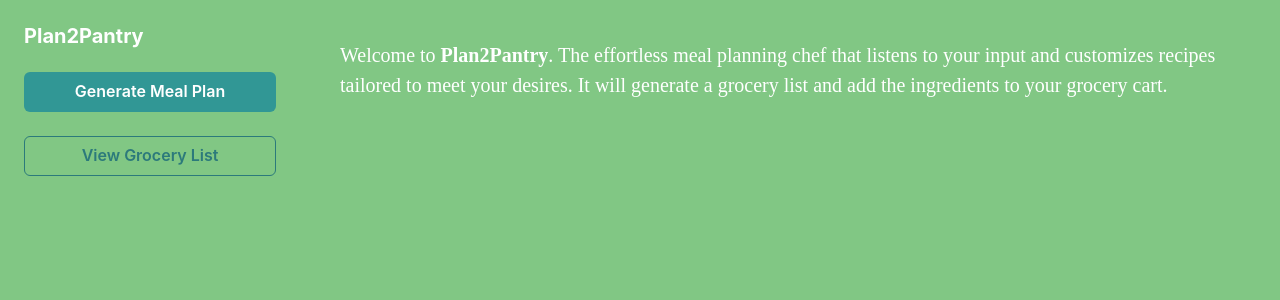
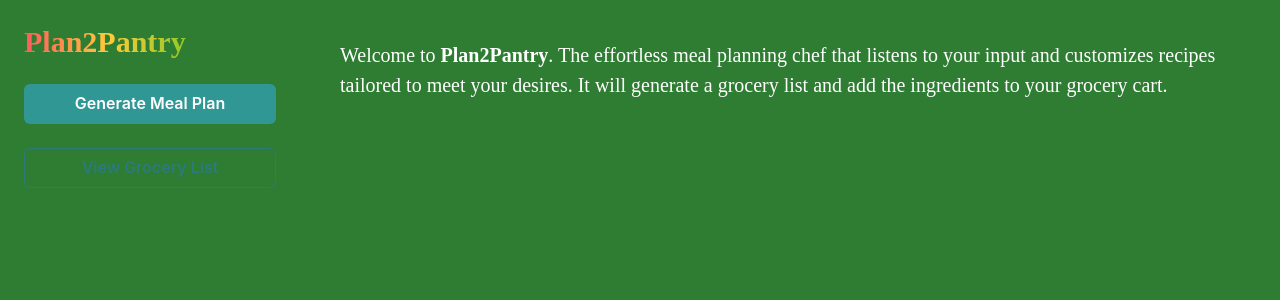
Before and after one commit to maa11235/meal-planner-frontend, a React (Create React App) app: page / in a window 1280 px wide. Shown: the top 300 px of the page. Built offline with nearby package versions, Linux system fonts and the light colour scheme.

Commit message:
back to original background green, colorful plan2pantry

```diff
--- a/src/App.js
+++ b/src/App.js
@@ -9,13 +9,13 @@ import {
   extendTheme,
 } from "@chakra-ui/react";
 
-// Theme with green background
+// Theme with dark green background
 const theme = extendTheme({
   styles: {
     global: {
       body: {
-        bg: "#81c784", // Healthy green
-        color: "gray.800",
+        bg: "#2e7d32", // Dark leafy green
+        color: "white",
       },
     },
   },
@@ -34,7 +34,12 @@ function MealPlannerApp() {
         {/* Left Sidebar */}
         <Box w="300px" p={6}>
           <VStack align="stretch" spacing={6}>
-            <Heading size="md" color="white">
+            <Heading
+              size="lg"
+              bgGradient="linear(to-r, #ff595e, #ffca3a, #8ac926, #1982c4)"
+              bgClip="text"
+              fontFamily="'Dancing Script', cursive"
+            >
               Plan2Pantry
             </Heading>
             <Button colorScheme="teal" onClick={handleGeneratePlan}>
@@ -51,7 +56,7 @@ function MealPlannerApp() {
           {!mealPlan ? (
             <Text
               fontSize="xl"
-              fontFamily="'Dancing Script', cursive" // Flowery font
+              fontFamily="'Dancing Script', cursive"
               color="white"
             >
               Welcome to <b>Plan2Pantry</b>. The effortless meal planning chef
@@ -60,7 +65,9 @@ function MealPlannerApp() {
               ingredients to your grocery cart.
             </Text>
           ) : (
-            <Text fontSize="lg">{mealPlan}</Text>
+            <Text fontSize="lg" color="white">
+              {mealPlan}
+            </Text>
           )}
         </Box>
       </Box>
```
